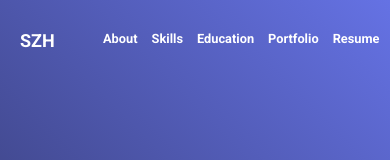
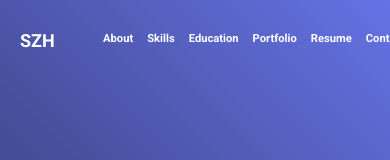
Before and after one commit to sabszh/sabszh, a plain HTML site: page index.html in a window 390 px wide. Shown: the top 160 px of the page. Drawn offline with Linux system fonts and the light colour scheme.

Commit message:
Update styles.css

```diff
--- a/assets/css/styles.css
+++ b/assets/css/styles.css
@@ -402,7 +402,7 @@ footer {
     }
 
     .nav-items {
-        font-size: 0.8rem; /* Adjust font size for smaller screens */
+        font-size: 0.7rem; /* Adjust font size for smaller screens */
     }
 
     .nav-items li {
```
